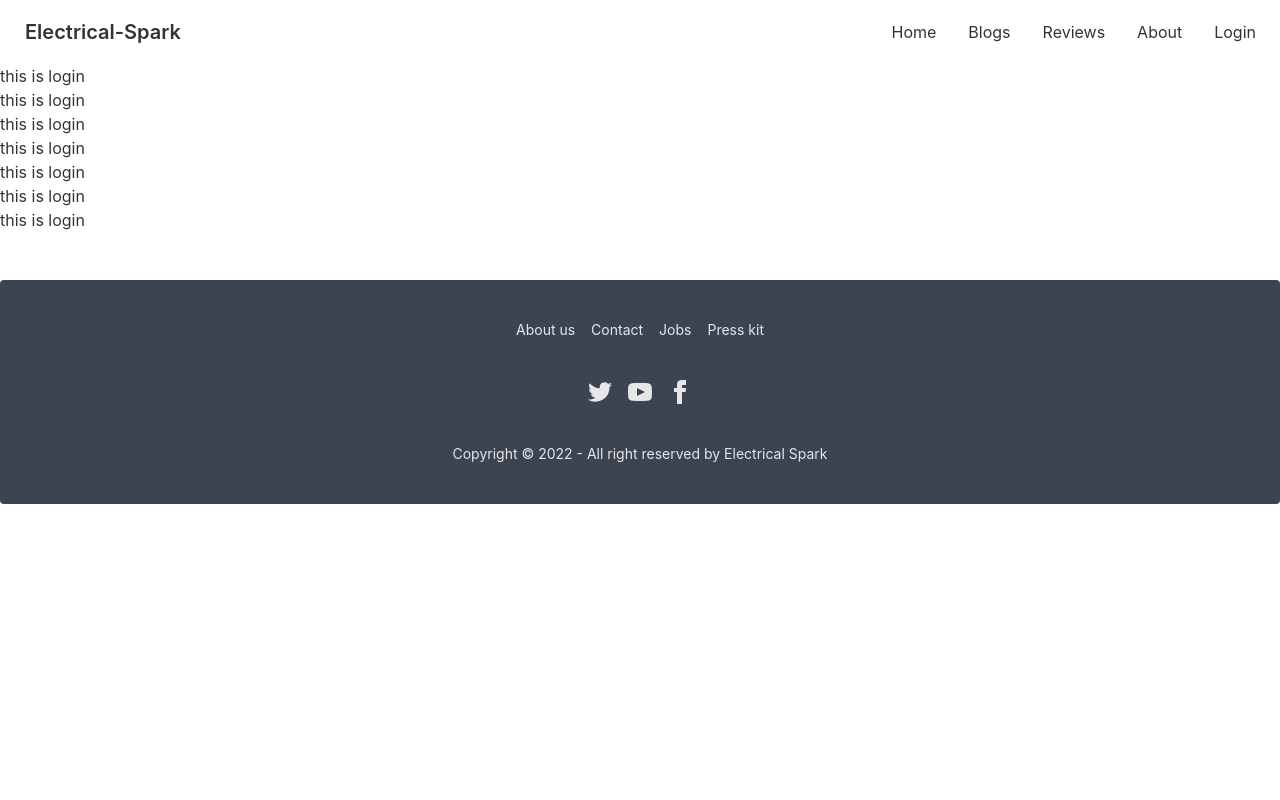
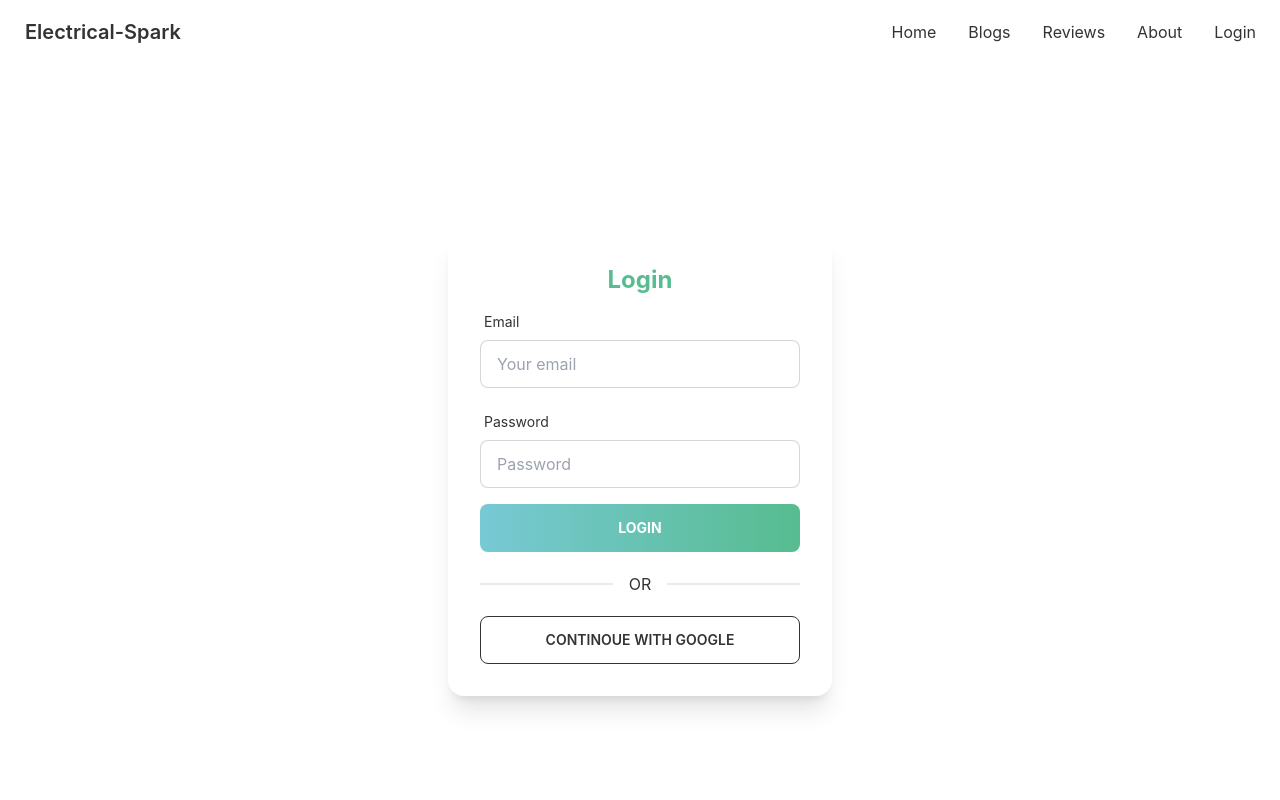
Before and after one commit to shahin7333/manufacturer-website-client, a React (Create React App) app: page /login in a window 1280 px wide. Shown: the top 800 px of the page. Built offline with nearby package versions, Linux system fonts and the light colour scheme; no server answers.

Commit message:
login page added

```diff
--- a/package.json
+++ b/package.json
@@ -7,8 +7,11 @@
     "@testing-library/react": "^13.2.0",
     "@testing-library/user-event": "^13.5.0",
     "daisyui": "^2.15.0",
+    "firebase": "^9.8.1",
     "react": "^18.1.0",
     "react-dom": "^18.1.0",
+    "react-firebase-hooks": "^5.0.3",
+    "react-hook-form": "^7.31.2",
     "react-router-dom": "^6.3.0",
     "react-scripts": "5.0.1",
     "web-vitals": "^2.1.4"
--- a/src/App.js
+++ b/src/App.js
@@ -2,7 +2,7 @@
 import { Route, Routes } from 'react-router-dom';
 import './App.css';
 import Blogs from './Pages/Blogs';
-import Login from './Pages/Login';
+import Login from "../src/Pages/Login/Login"
 
 
 import Home from './Pages/Home/Home';
--- a/src/Pages/Home/Tools.js
+++ b/src/Pages/Home/Tools.js
@@ -6,7 +6,7 @@
     const [purchases,setPurchases]=useState(null)
     const [tools,setTools]=useState([])
     useEffect(()=>{
-        fetch('tools.json')
+        fetch('http://localhost:5000/tool')
         .then(res=>res.json())
         .then(data=>setTools(data))
     },[])
--- a/src/Pages/Login.js
+++ /dev/null
@@ -1,17 +0,0 @@
-import React from 'react';
-
-const Login = () => {
-    return (
-        <div>
-            <h1>this is login</h1>
-            <h1>this is login</h1>
-            <h1>this is login</h1>
-            <h1>this is login</h1>
-            <h1>this is login</h1>
-            <h1>this is login</h1>
-            <h1>this is login</h1>
-        </div>
-    );
-};
-
-export default Login;
--- /dev/null
+++ b/src/Pages/Login/Login.js
@@ -0,0 +1,81 @@
+import React from 'react';
+import { useSignInWithGoogle } from 'react-firebase-hooks/auth';
+import auth from '../../firebase.init'
+import { useForm } from "react-hook-form";
+
+const Login = () => {
+    const [signInWithGoogle, user, loading, error] = useSignInWithGoogle(auth);
+    const { register, formState: { errors }, handleSubmit } = useForm();
+    if(user){
+       console.log(user)
+   }
+   const onSubmit = data => {
+    console.log(data);
+   }
+
+    return (
+        <div className='flex items-center justify-center h-screen'>
+            <div className="card w-96 bg-base-100 shadow-xl">
+        <div className="card-body">
+          <h2 className="text-center text-2xl font-bold text-secondary">Login</h2>
+          <form onSubmit={handleSubmit(onSubmit)}>
+          <div class="form-control w-full max-w-xs">
+  <label class="label">
+    <span class="label-text">Email</span>
+
+  </label>
+  <input
+  {...register("email", {
+      required:{
+      value:true,
+      message:'Email is required'
+      },
+    pattern: {
+      value: /[a-z0-9]+[a-z]+\.[a-z]{2,3}/,
+      message: 'Provide a valid email'
+    }
+  })}
+  type="email" placeholder="Your email" class="input input-bordered w-full max-w-xs" />
+  <label class="label">
+  {errors.email?.type === 'required' && <span class="label-text-alt text-red-500">{error.email.message}</span>}
+  {errors.email?.type === 'pattern' && <span class="label-text-alt text-red-500">{error.email.message}</span>}
+
+
+  </label>
+</div>
+          <div class="form-control w-full max-w-xs">
+  <label class="label">
+    <span class="label-text">Password</span>
+
+  </label>
+  <input
+  {...register("password", {
+      required:{
+      value:true,
+      message:'Password is required'
+      },
+    minLength: {
+      value: 6,
+      message: 'More than or equal six characters'
+    }
+  })}
+  type="password" placeholder="Password" class="input input-bordered w-full max-w-xs" />
+  <label class="label">
+  {errors.password?.type === 'required' && <span class="label-text-alt text-red-500">{error.email.message}</span>}
+  {errors.password?.type === 'minLength' && <span class="label-text-alt text-red-500">{error.email.message}</span>}
+
+
+  </label>
+</div>
+
+      <input className='btn border-0 bg-gradient-to-r from-primary to-secondary text-white font-bold w-full max-w-xs' type="submit" value="Login" />
+    </form>
+          <div className="divider">OR</div>
+          <button onClick={() => signInWithGoogle()} className="btn btn-outline ">Continoue With Google</button>
+        </div>
+      </div>
+        </div>
+    );
+};
+
+export default Login;
--- /dev/null
+++ b/src/firebase.init.js
@@ -0,0 +1,22 @@
+// Import the functions you need from the SDKs you need
+import { initializeApp } from "firebase/app";
+import {getAuth} from "firebase/auth"
+// TODO: Add SDKs for Firebase products that you want to use
+// https://firebase.google.com/docs/web/setup#available-libraries
+
+// Your web app's Firebase configuration
+const firebaseConfig = {
+  apiKey: process.env.REACT_APP_API_KEY,
+  authDomain: process.env.REACT_APP_AUTH_DOMAIN,
+  projectId: process.env.REACT_APP_PROJECT_ID,
+  storageBucket: process.env.REACT_APP_STORAGE_BUCKET,
+  messagingSenderId: process.env.REACT_APP_MESSAGING_SENDER_ID,
+  appId: process.env.REACT_APP_APP_ID,
+};
+
+// Initialize Firebase
+const app = initializeApp(firebaseConfig);
+
+const auth=getAuth(app)
+
+export default auth;
```
Also changed, not shown: 1 other file (tests, documents, lock files or other folders).
